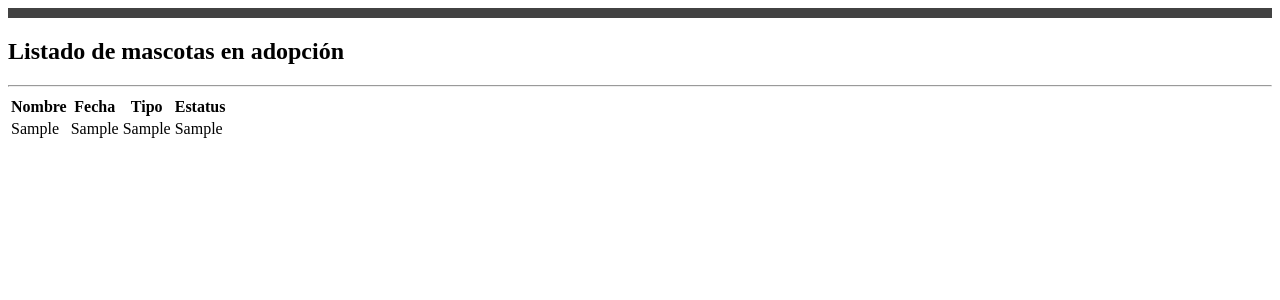
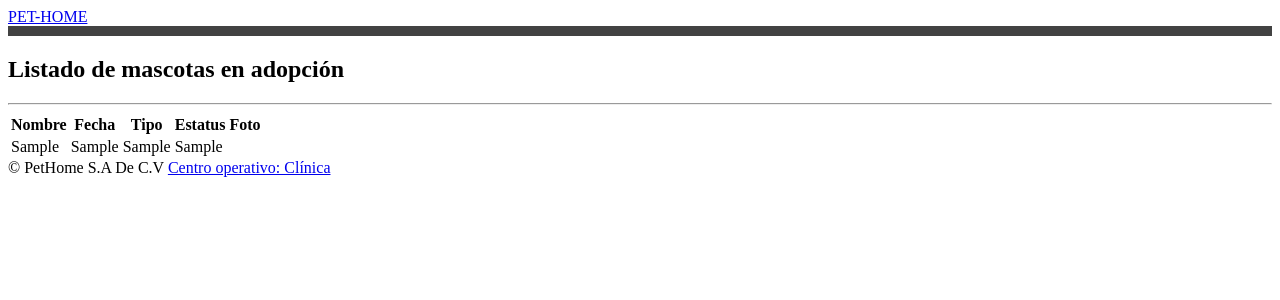
Before and after one commit to AbrahamRH/PET-HOME, a Django app: template Web/Webfinal/core/templates/core/Refugio.html in a window 1280 px wide. Shown: the top 300 px of the page. Run offline with Django 3.2, Linux system fonts and the light colour scheme; the template is opened without the code that fills it: most values are stand-ins (such as "Sample title", 1, 10 or a date in 2020); some libraries are stand-ins or nearby versions.

Commit message:
Se agregaron estilos y se corrigio la ortografía de las páginas

```diff
--- a/Web/Webfinal/core/templates/core/Refugio.html
+++ b/Web/Webfinal/core/templates/core/Refugio.html
@@ -10,8 +10,13 @@
     <title>Document</title>
 </head>
 <body>
-
-
+	<nav class="topbar">
+		<div>
+			<div class="nav-wrapper">
+			<a href="#" class="brand-logo center">PET-HOME</a>
+			</div>
+		</div>
+	</nav>
     <div class="linea" style="height: 10px; background-color: #424242;"></div>
     <div class="container">
       <h2> Listado de mascotas en adopción </h2>
@@ -22,6 +27,7 @@
           <th> Fecha </th>
           <th> Tipo </th>
           <th> Estatus </th>
+		  <th> Foto </th>
         </tr>
 
         {% for M in Mascotas %}
@@ -30,16 +36,23 @@
           <td> {{ M.1 }} </td>
           <td> {{ M.2 }} </td>
           <td> {{ M.3 }} </td>
-
-
         </tr>
       {% endfor %}
-
     </table>
-
-
-
+    </div>
+</body>
+<footer class="page-footer">
+    <div class="container">
+      <div class="row">
+        <div class="col l6 s12"></div>
+      </div>
     </div>
 
-</body>
+    <div class="footer-copyright">
+      <div class="container">
+      © PetHome S.A De C.V
+      <a class="grey-text text-lighten-4 right" href="Clinica/">Centro operativo: Clínica</a>
+      </div>
+    </div>
+  </footer>
 </html>
```
Also changed, not shown: Web/Webfinal/core/templates/core/Mascota.html (+12 -20 lines).
